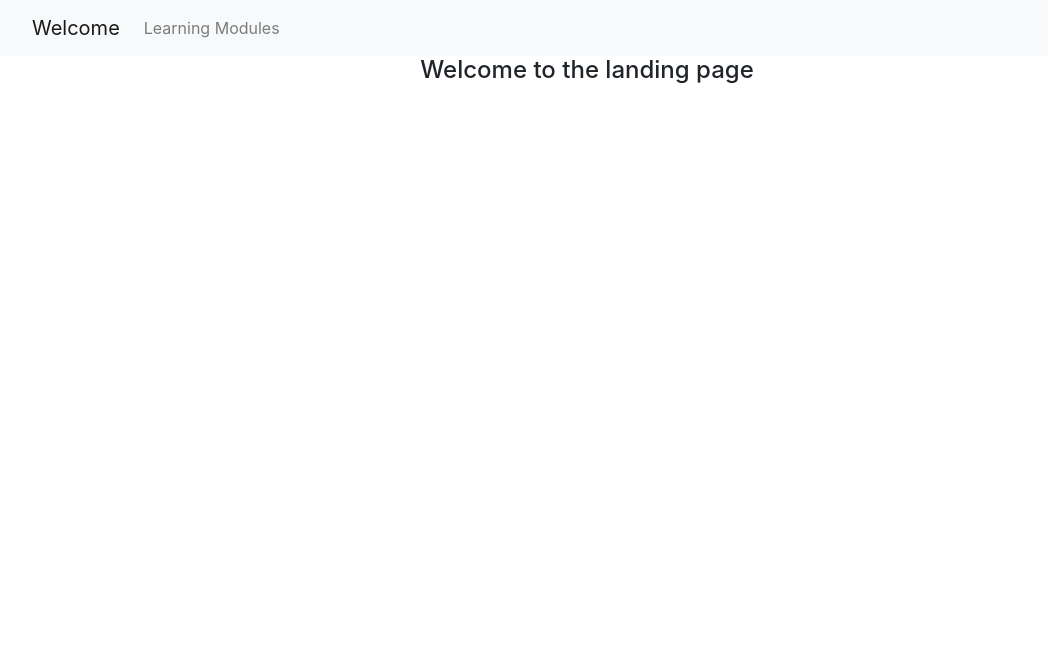
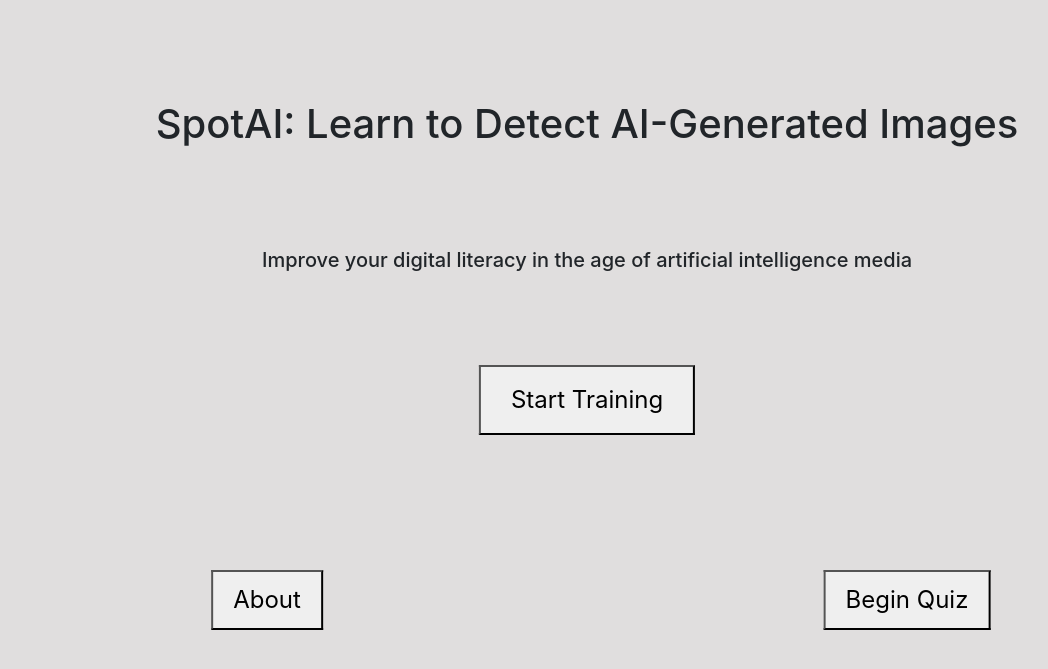
Before and after one commit to srinidhiayala/AI-Gen-Art, a Flask app: page / in a window 1280 px wide. Shown: the top 669 px of the page, without its empty margins (53-1101 px from the left). Run offline with Flask 3, Linux system fonts and the light colour scheme; some libraries are stand-ins or nearby versions.

Commit message:
homepage iteration 1

```diff
--- a/static/main.css
+++ b/static/main.css
@@ -1,9 +1,41 @@
-#hello_div{
-    padding-top:  10px;
-    padding-bottom:  10px;
-    color: blue;
+#title {
+    text-align: center;
+    font-size: 40px;
+    margin-top: 100px;
 }
 
-#welcome-banner {
+#tag-line{
     text-align: center;
+    margin-top: 100px;
 }
+
+body {
+    background-color: #e0dede;
+  }
+
+#training-button{
+    position: absolute;
+    top: 50%;
+    left: 50%;
+    transform: translate(-50%, -50%);
+    padding: 15px 30px;
+    font-size: 1.5rem;
+}
+
+#about-button{
+    position: absolute;
+    top: 75%;
+    left: 25%;
+    transform: translate(-50%, -50%);
+    padding: 10px 20px;
+    font-size: 1.5rem;
+}
+
+#beginQuiz-button{
+    position: absolute;
+    top: 75%;
+    left: 75%;
+    transform: translate(-50%, -50%);
+    padding: 10px 20px;
+    font-size: 1.5rem;
+}
--- a/templates/layout.html
+++ b/templates/layout.html
@@ -21,7 +21,7 @@
   <body>
 
 
-<nav class="navbar navbar-expand-lg navbar-light bg-light">
+<nav class="navbar navbar-expand-lg bg-dark navbar-dark">
   <div class="container">
     <a class="navbar-brand" href="/">Welcome</a>
     <button class="navbar-toggler" type="button" data-bs-toggle="collapse" data-bs-target="#navbarNavAltMarkup" aria-controls="navbarNavAltMarkup" aria-expanded="false" aria-label="Toggle navigation">
--- a/templates/welcome.html
+++ b/templates/welcome.html
@@ -1,7 +1,28 @@
-{% extends "layout.html" %}
+<!doctype html>
+<html lang="en">
+  <head>
+    <!-- Required meta tags -->
+    <meta charset="utf-8">
+    <meta name="viewport" content="width=device-width, initial-scale=1">
+     <link rel="icon" href="data:,">
 
-{% block content %}
+<!-- jquery -->
+  <script src="http://code.jquery.com/jquery-3.3.1.min.js"></script>
+  <script src="https://code.jquery.com/ui/1.12.0/jquery-ui.min.js"></script>
+  <link rel="stylesheet" href="http://code.jquery.com/ui/1.12.1/themes/base/jquery-ui.css">
 
-<h4 id="welcome-banner">Welcome to the landing page</h4>
+  <!-- Bootstrap CSS -->
+  <link rel="stylesheet" href="https://stackpath.bootstrapcdn.com/bootstrap/4.2.1/css/bootstrap.min.css">
 
-{% endblock %}
+
+  <link rel="stylesheet" href="{{url_for('static', filename='main.css')}}">
+
+  </head>
+  <body>
+<h4 id="title">SpotAI: Learn to Detect AI-Generated Images</h4>
+
+<h5 id="tag-line">Improve your digital literacy in the age of artificial intelligence media</h5>
+
+<button id="training-button">Start Training</button>
+<button id="about-button">About</button>
+<button id="beginQuiz-button">Begin Quiz</button>
```
